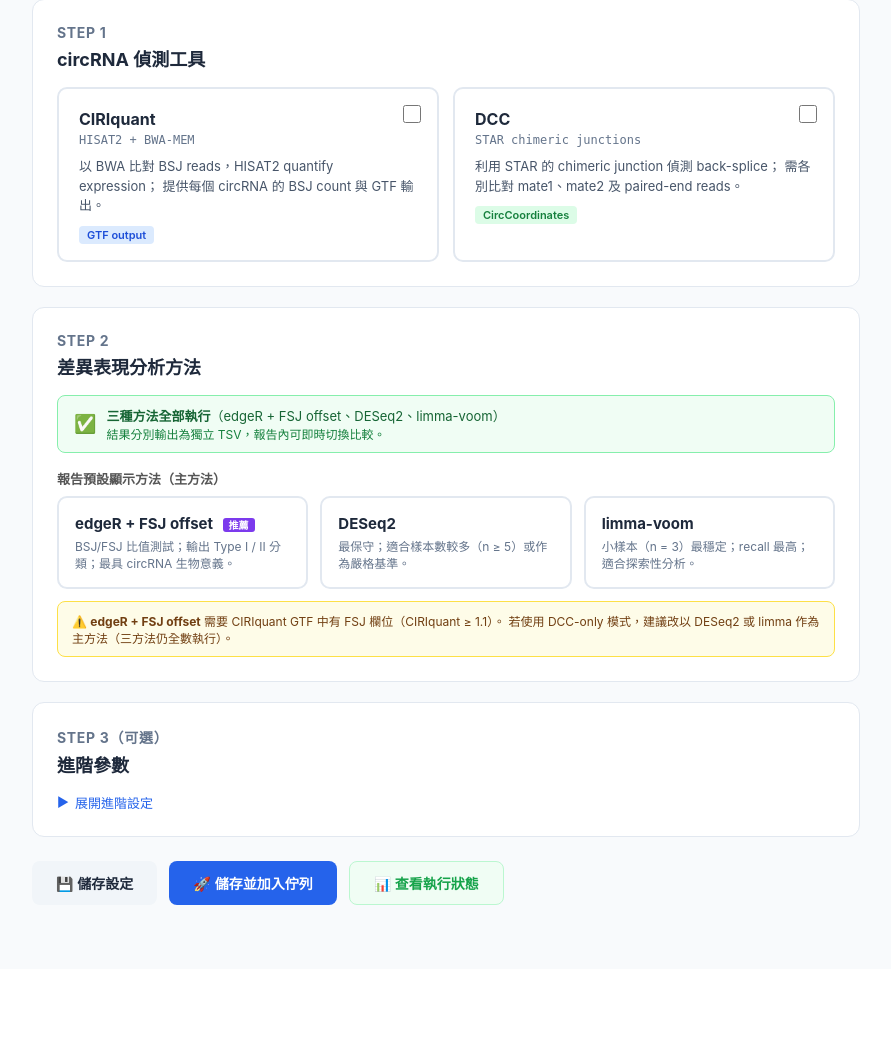
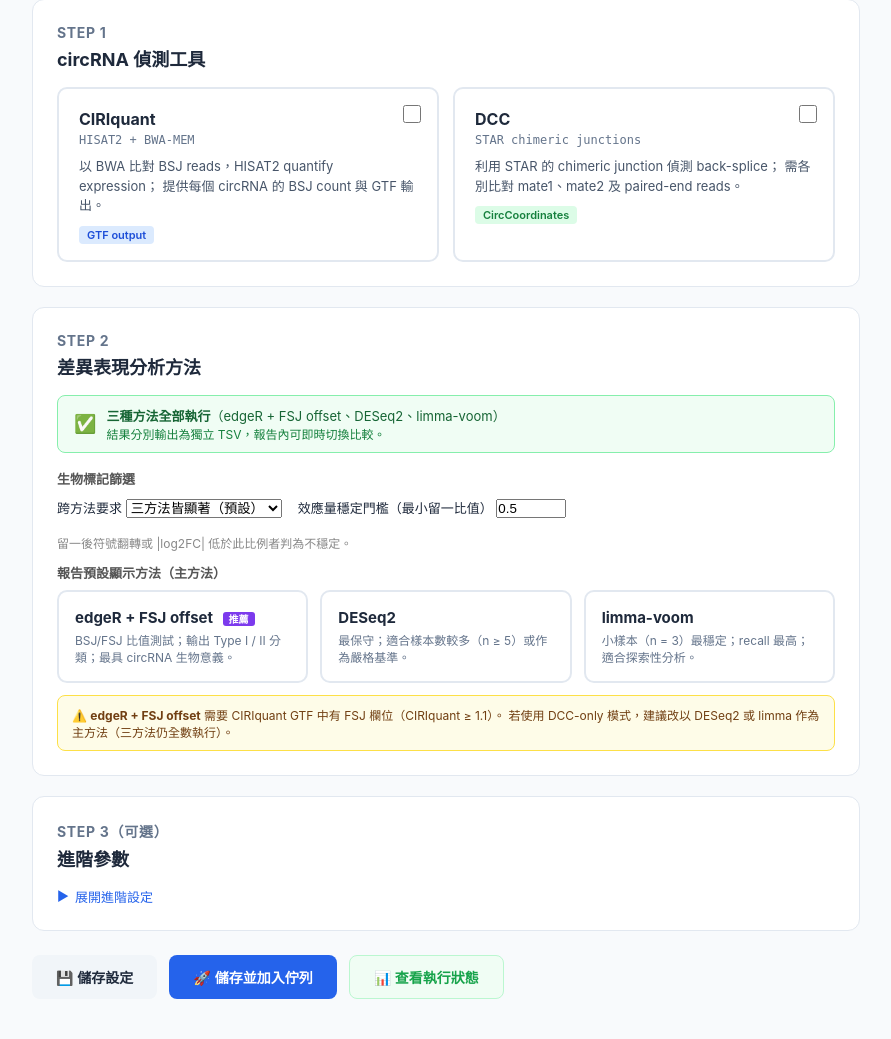
Before and after one commit to choukaihsuan/circRNA_agent, a Python web app: template scripts/templates/index.html in a window 1280 px wide. Shown: the part 920-1959 px from the top of the page, without its empty margins (194-1085 px from the left). Before the commit the page ends 1825 px from the top, so only its background shows below. Run offline with Jinja, Linux system fonts and the light colour scheme; the template is opened without the code that fills it, so the values that code supplies are empty.

Commit message:
feat(web_ui): cross-method requirement and stability threshold in Step 2
Saved under de.biomarker.cross_method_min (1|2|3, default 3) and
de.biomarker.stability_min_ratio (0<x<=1, default 0.5). Invalid values are rejected (400).
Not yet exercised against a running server: restart web_ui.py to load it.

Co-Authored-By: Claude Sonnet 5 <noreply@anthropic.com>

```diff
--- a/scripts/templates/index.html
+++ b/scripts/templates/index.html
@@ -1040,6 +1040,27 @@
             結果分別輸出為獨立 TSV，報告內可即時切換比較。
           </span>
         </div>
+      </div>
+
+      <!-- Biomarker filter (cross-method + effect-size stability) -->
+      <div style="font-size:13px;color:#555;margin:6px 0 10px;font-weight:600">
+        <span data-en="Biomarker filter">生物標記篩選</span>
+      </div>
+      <div style="display:flex;gap:16px;flex-wrap:wrap;align-items:center;font-size:13px;margin-bottom:12px">
+        <label data-en="Cross-method requirement">跨方法要求
+          <select name="cross_method_min">
+            <option value="3" {% if config.get('de', {}).get('biomarker', {}).get('cross_method_min', 3) == 3 %}selected{% endif %}>三方法皆顯著（預設）</option>
+            <option value="2" {% if config.get('de', {}).get('biomarker', {}).get('cross_method_min', 3) == 2 %}selected{% endif %}>至少兩方法</option>
+            <option value="1" {% if config.get('de', {}).get('biomarker', {}).get('cross_method_min', 3) == 1 %}selected{% endif %}>僅主方法</option>
+          </select>
+        </label>
+        <label data-en="Stability threshold (min ratio)">效應量穩定門檻（最小留一比值）
+          <input type="number" name="stability_min_ratio" step="0.05" min="0.05" max="1"
+                 value="{{ config.get('de', {}).get('biomarker', {}).get('stability_min_ratio', 0.5) }}"
+                 style="width:70px">
+        </label>
+        <span style="font-size:12px;color:#888" data-en="A candidate is unstable if any leave-one-sample-out run flips the sign of log2FC or falls below this fraction of the full-data |log2FC|.">
+          留一後符號翻轉或 |log2FC| 低於此比例者判為不穩定。</span>
       </div>
 
       <!-- Primary display method selector -->
```
Also changed, not shown: scripts/web_ui.py (+16 -1 lines).
